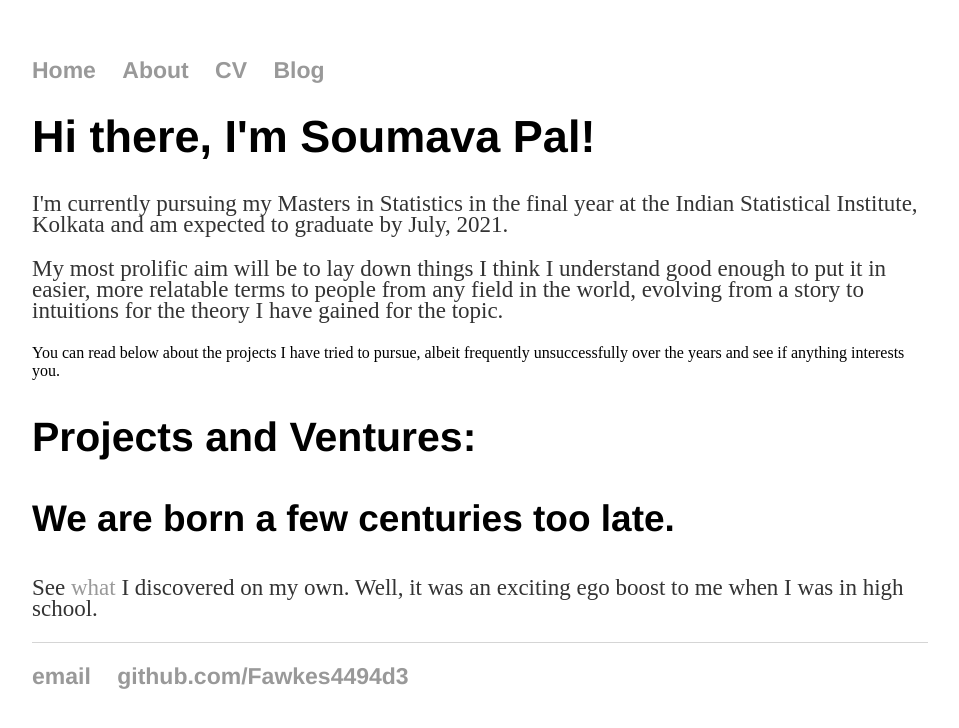
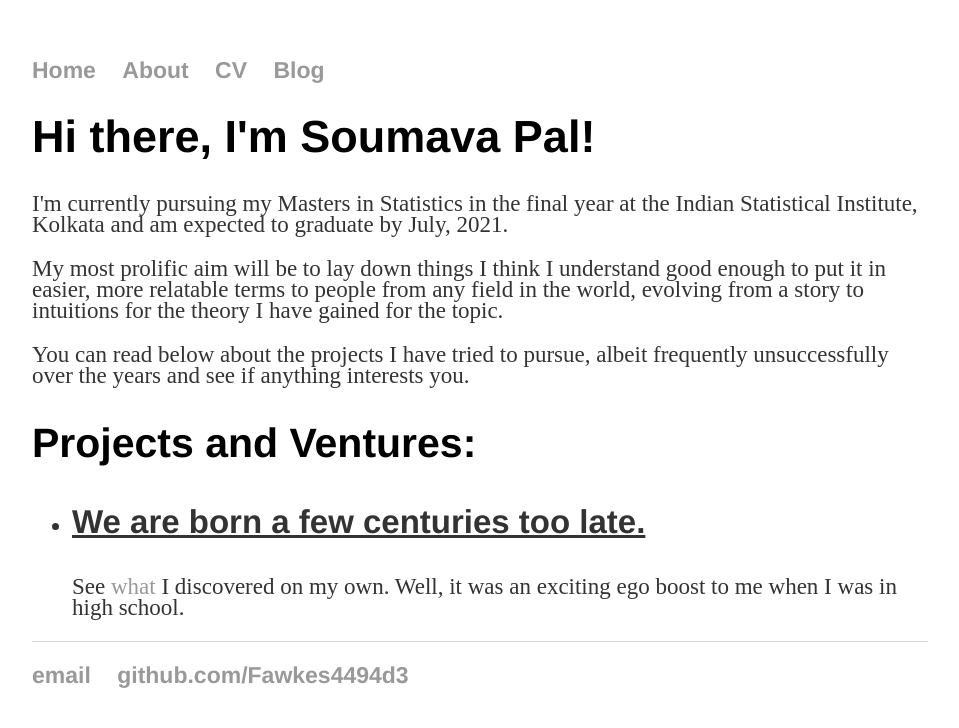
Before and after one commit to Fawkes4494d3/Fawkes4494d3.github.io, a Jekyll site: the page built from index.html, in a window 1280 px wide. Shown: the top 728 px of the page, without its empty margins (160-1119 px from the left). Built offline with Jekyll 4.4.1, drawn with Linux system fonts in a browser that asks for light colours.

Commit message:
Update index.html

```diff
--- a/index.html
+++ b/index.html
@@ -6,10 +6,14 @@ title: Fawkes4494d3, IRL Soumava
 	<h1>Hi there, I'm Soumava Pal!</h1>
 	<p>I'm currently pursuing my Masters in Statistics in the final year at the Indian Statistical Institute, Kolkata and am expected to graduate by July, 2021.</p>
 	<p> My most prolific aim will be to lay down things I think I understand good enough to put it in easier, more relatable terms to people from any field in the world, evolving from a story to intuitions for the theory I have gained for the topic.</p>
-	You can read below about the projects I have tried to pursue, albeit frequently unsuccessfully over the years and see if anything interests you.
+	<p>You can read below about the projects I have tried to pursue, albeit frequently unsuccessfully over the years and see if anything interests you.
 
 	<h2> Projects and Ventures:</h2>
 
-	<h3> We are born a few centuries too late.</h3>
-	<p> See <a href="https://www.academia.edu/29826889/An_Algebraic_Proof_and_An_Extension_of_A_Property_of_Kth_Natural_Powers">what</a> I discovered on my own. Well, it was an exciting ego boost to me when I was in high school.</p>
+	<div>
+		<ul>
+			<li> <h4> <u>We are born a few centuries too late.</u></h4>
+			<p> See <a href="https://www.academia.edu/29826889/An_Algebraic_Proof_and_An_Extension_of_A_Property_of_Kth_Natural_Powers">what</a> I discovered on my own. Well, it was an exciting ego boost to me when I was in high school.</p></li>
+		</ul>
+	</div>
 </div><!-- /.blurb -->
```
